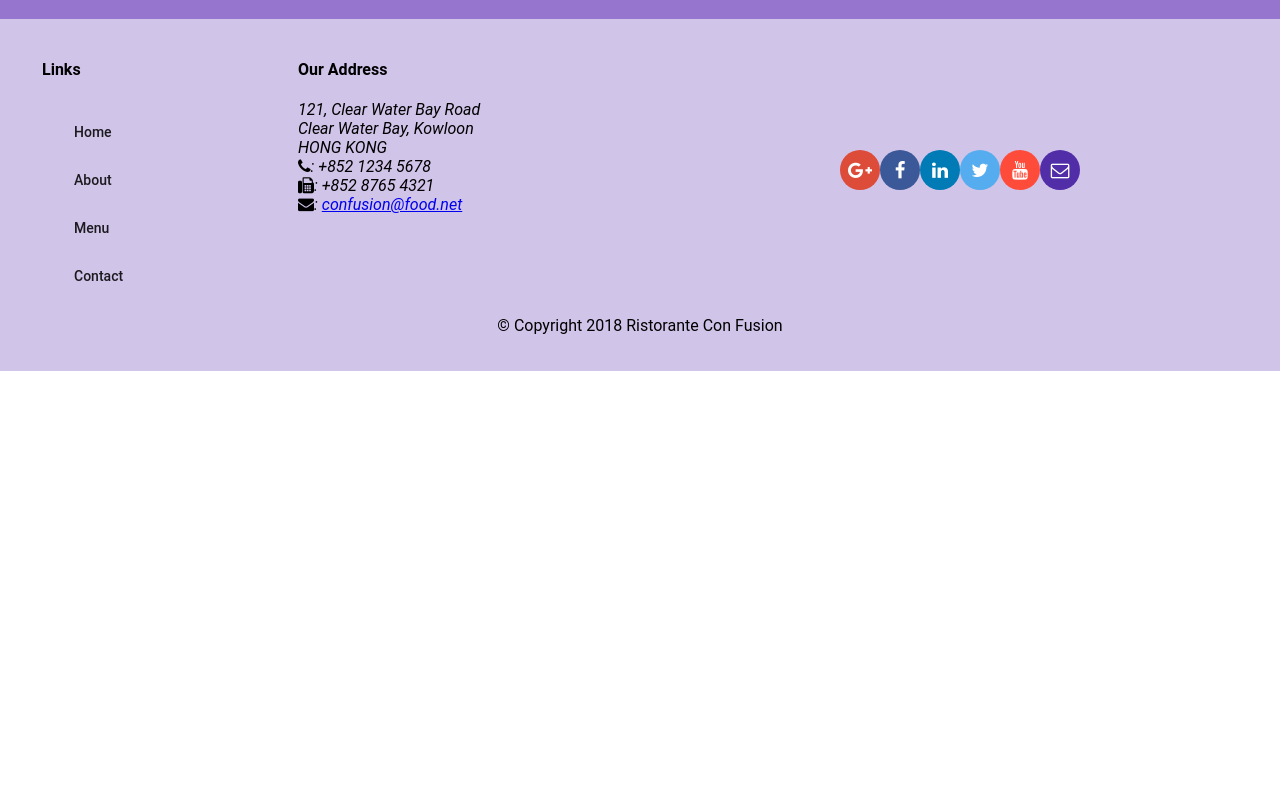
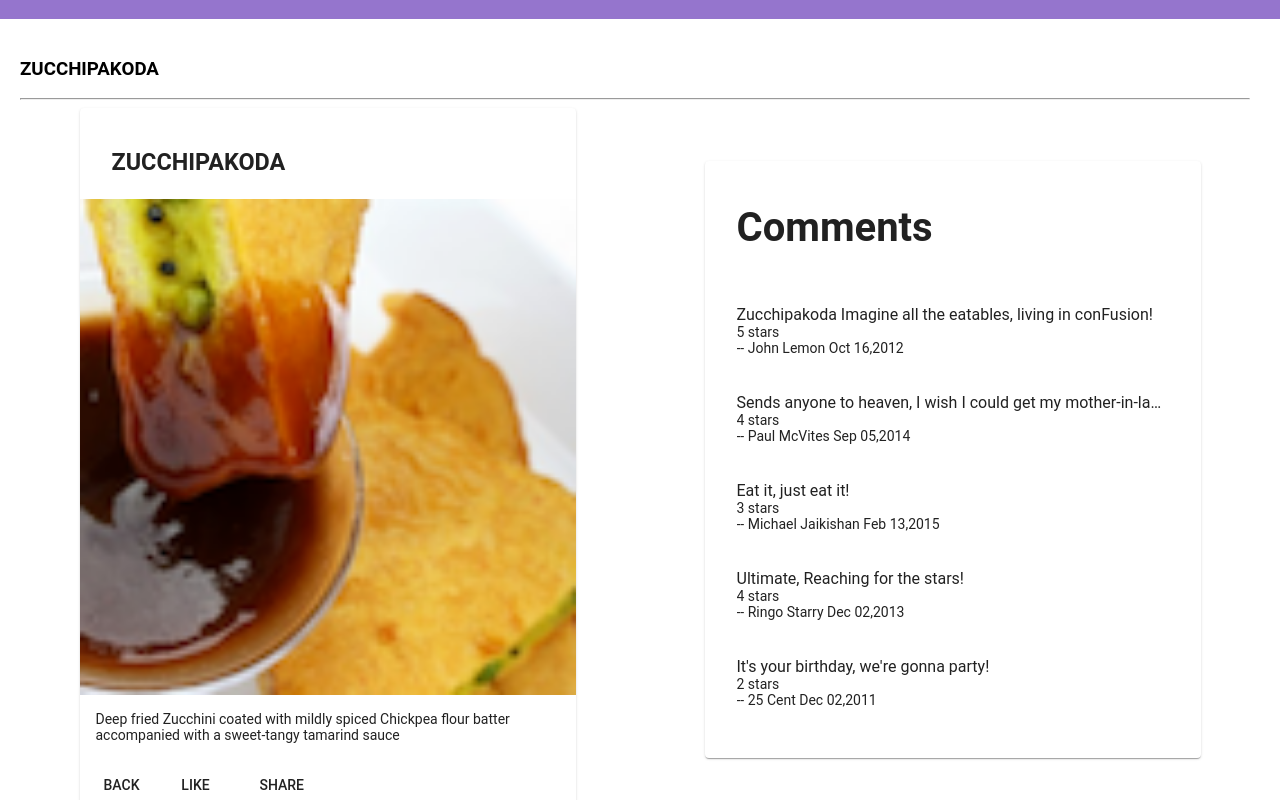
Before and after one commit to adinochang/test_confusion_angular, an Angular app: page /dishdetail/1 in a window 1280 px wide. Before the commit this address led to /. Shown: the part 320-1120 px from the top of the page. Before the commit the page ends 800 px from the top, so only its background shows below. Built offline with nearby package versions, Linux system fonts and the light colour scheme.

Commit message:
Single Page Applications Part 2

```diff
--- a/src/app/app-routing/routes.ts
+++ b/src/app/app-routing/routes.ts
@@ -11,6 +11,7 @@
 export const routes : Routes = [
   {path: 'home', component: HomeComponent},
   {path: 'menu', component: MenuComponent},
+  {path: 'dishdetail/:id', component: DishdetailComponent},
   {path: 'contactus', component: ContactComponent},
   {path: '', redirectTo: '/home', pathMatch: 'full'},
 ];
--- a/src/app/dishdetail/dishdetail.component.html
+++ b/src/app/dishdetail/dishdetail.component.html
@@ -1,10 +1,17 @@
 <div class="container"
-     fxLayout="row"
+     fxLayout="row wrap"
      fxLayout.sm="column"
      fxLayout.xs="column"
      fxLayoutAlign.gt-md="space-around center"
      fxLayoutGap="10px"
      fxLayoutGap.xs="0">
+
+  <div fxFlex="100">
+    <div>
+      <h3>{{dish.name | uppercase}}</h3>
+      <hr>
+    </div>
+  </div>
 
   <div fxFlex="40">
     <mat-card *ngIf="dish">
@@ -19,6 +26,7 @@
         </p>
       </mat-card-content>
       <mat-card-actions>
+        <button mat-button (click)="goBack()">BACK</button>
         <button mat-button>LIKE</button>
         <button mat-button>SHARE</button>
       </mat-card-actions>
--- a/src/app/dishdetail/dishdetail.component.ts
+++ b/src/app/dishdetail/dishdetail.component.ts
@@ -1,6 +1,12 @@
 import { Component, OnInit, Input } from '@angular/core';
 
 import { Dish } from '../shared/dish';
+import { DishService } from "../services/dish.service";
+
+import { Params, ActivatedRoute } from "@angular/router";
+import { Location } from "@angular/common";
+
+
 
 @Component({
   selector: 'app-dishdetail',
@@ -8,13 +14,26 @@
   styleUrls: ['./dishdetail.component.scss']
 })
 
+
+
 export class DishdetailComponent implements OnInit {
   @Input()
-  dish = Dish;
 
-  constructor() { }
+  dish : Dish;
+
+  constructor(
+    private dishService: DishService,
+    private route: ActivatedRoute,
+    private location: Location
+  ) { }
 
   ngOnInit() {
+    const id = this.route.snapshot.params['id'];
+
+    this.dish = this.dishService.getDish(id);
   }
 
+  goBack() : void {
+    this.location.back();
+  }
 }
--- a/src/app/footer/footer.component.html
+++ b/src/app/footer/footer.component.html
@@ -9,10 +9,10 @@
       <div fxFlex="40" fxFlexOffset="20px">
         <h4>Links</h4>
         <mat-list>
-          <mat-list-item><a mat-button>Home</a></mat-list-item>
-          <mat-list-item><a mat-button>About</a></mat-list-item>
-          <mat-list-item><a mat-button>Menu</a></mat-list-item>
-          <mat-list-item><a mat-button>Contact</a></mat-list-item>
+          <mat-list-item><a mat-button routerLink="/home">Home</a></mat-list-item>
+          <mat-list-item><a mat-button routerLink="/about">About</a></mat-list-item>
+          <mat-list-item><a mat-button routerLink="/menu">Menu</a></mat-list-item>
+          <mat-list-item><a mat-button routerLink="/contactus">Contact</a></mat-list-item>
         </mat-list>
       </div>
       <div fxFlex="55">
--- a/src/app/menu/menu.component.html
+++ b/src/app/menu/menu.component.html
@@ -11,7 +11,7 @@
 
   <div fxFlex>
     <mat-grid-list cols="2" rowHeight="200px">
-      <mat-grid-tile *ngFor="let dish of dishes" (click)="onSelect(dish)">
+      <mat-grid-tile *ngFor="let dish of dishes" [routerLink] = "[ '/dishdetail', dish.id ]">
         <img height="200px" src={{dish.image}} alt={{dish.name}}>
         <mat-grid-tile-footer>
           <h1>{{dish.name | uppercase}}</h1>
@@ -19,6 +19,4 @@
       </mat-grid-tile>
     </mat-grid-list>
   </div>
-
-  <app-dishdetail [dish] = "selectedDish"></app-dishdetail>
 </div>
```
